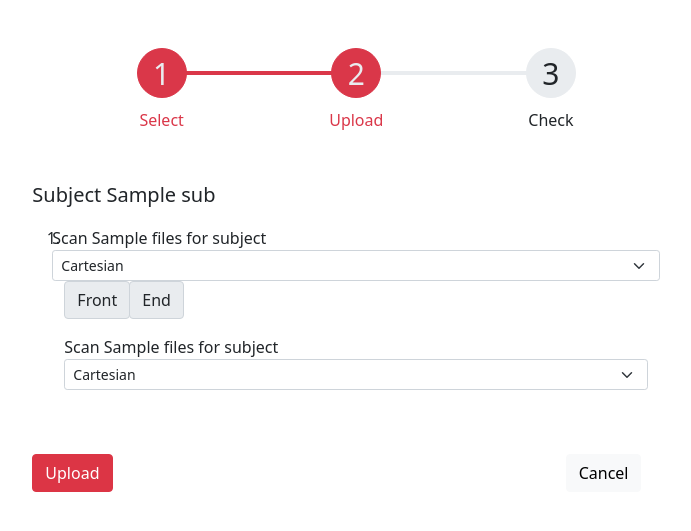
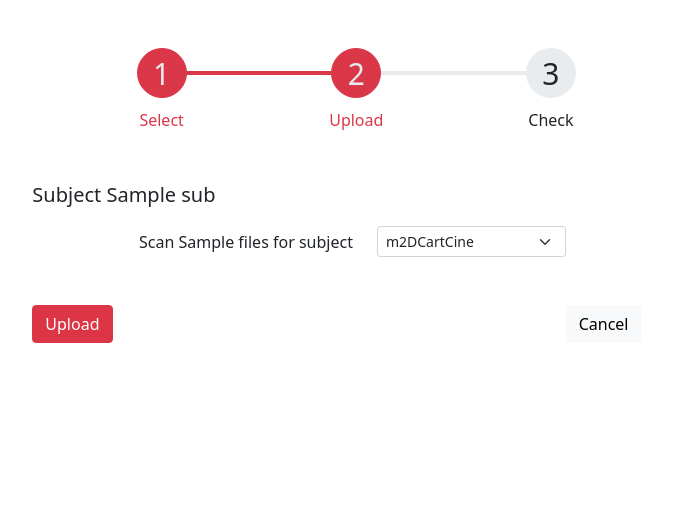
Before and after one commit to ckolbPTB/OpenHeart, a Flask app: template src/openheart/templates/upload/upload_summary.html in a window 1280 px wide. Shown: the part 56-587 px from the top of the page, without its empty margins (193-884 px from the left). Run offline with Flask 2, Linux system fonts and the light colour scheme; the template is opened without the code that fills it: most values are stand-ins (such as "Sample title", 1, 10 or a date in 2020); parts of the project's set-up code (start-up, migrations or seed data) failed here and were passed over; some libraries are stand-ins or nearby versions.

Commit message:
selection box aligned

```diff
--- a/src/openheart/templates/upload/upload_summary.html
+++ b/src/openheart/templates/upload/upload_summary.html
@@ -13,45 +13,33 @@
         </div>
     </div>
 
-    <form method="post" action="{{url_for("upload.check")}}">
+    <form class="form-inline" method="post" action="{{url_for("upload.check")}}">
+
+            {% for sub in subjects %}
                 <div class="row align-items-center mt-5">
                     <div class="col-6 offset-2">
-            {% for sub in subjects %}
                         <p class="lead">
                           Subject {{sub}}
                         </p>
-                <ol>
+                    </div>
+                </div>
+
                 {%for f in files_for_subject[sub]%}
+                    <div class="row align-items-center">
+                        <div class="col-md-auto offset-3">
                             {% set scan = f.name_orig %}
-                    <li>
-                        <div class="row">
                             Scan {{scan}}
-                            <select class="form-select form-select-sm" aria-label=".form-select-sm example" name=select_scan_{{f.name_unique}}>
-                                <option selected>Cartesian</option>
+                        </div>
+                        <div class="col-md-2">
+                            <select class="form-select form-select-sm" name=select_scan_{{f.name_unique}}>
+                                <option selected>m2DCartCine</option>
                                 <option value="Radial">Radial</option>
                             </select>
                         </div>
-                        <div class="input-group input-group-sm mb-3">
-                          <div class="input-group-prepend">
-                            <span class="input-group-text" id="prepend">Front</span>
-                          </div>
-                          <div class="input-group-append">
-                            <span class="input-group-text" id="append">End</span>
-                          </div>
                     </div>
 
-
-                        Scan {{scan}}
-                        <select class="form-select form-select-sm" aria-label=".form-select-sm example" name=select_scan_{{f.name_unique}}>
-                            <option selected>Cartesian</option>
-                            <option value="Radial">Radial</option>
-                        </select>
-                    </li>
                 {%endfor%}
-                </ol>
             {%endfor%}
-            </div>
-        </div>
 
 
         <div class="row align-items-center mt-5">
```
Lines whose indentation alone changed are shown as unchanged.
